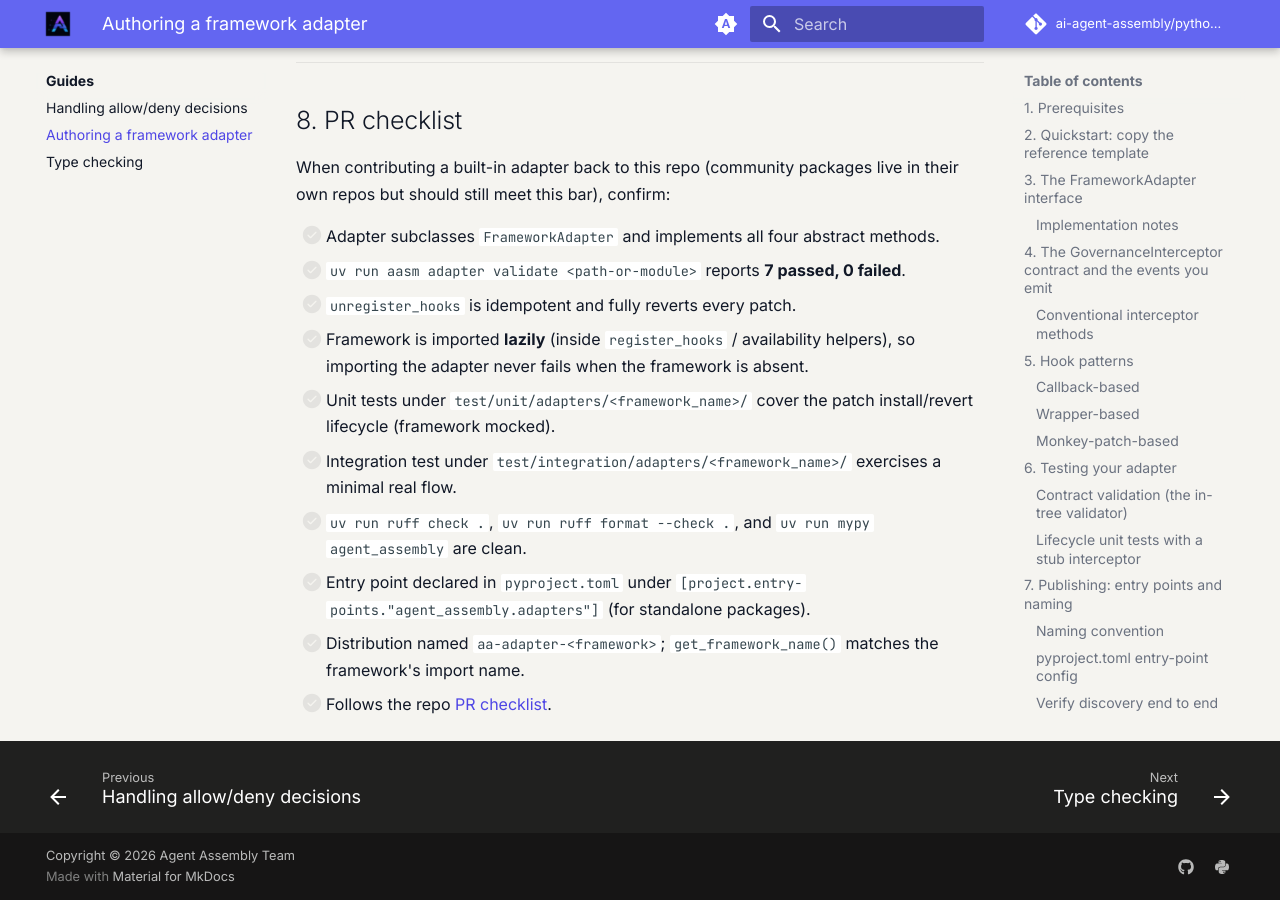
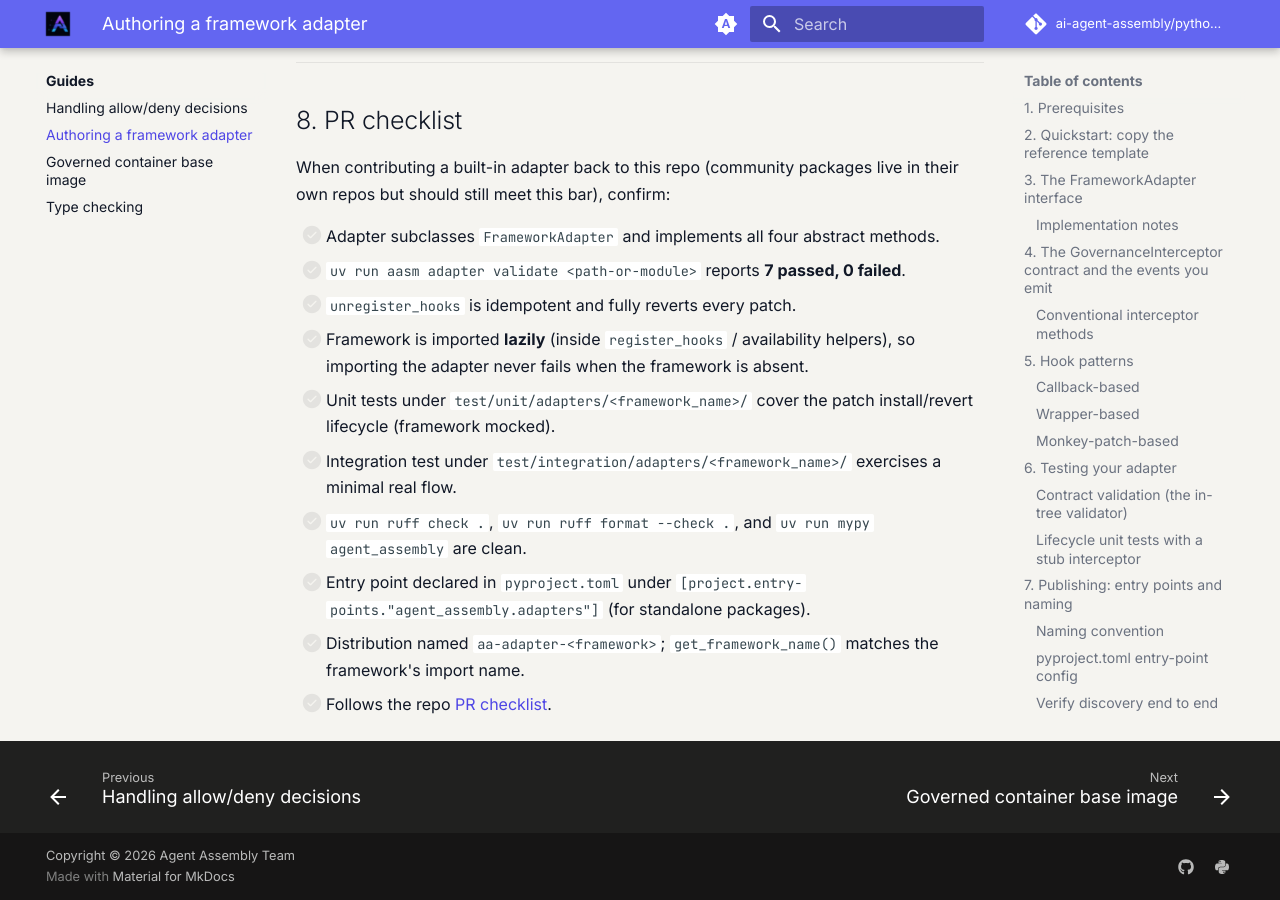
Before and after one commit to AI-agent-assembly/python-sdk, an MkDocs documentation site: the page built from docs/guides/authoring-adapters.md, in a window 1280 px wide and 900 px high, scrolled down 7611 px. Built offline with MkDocs 1.6.1 and Material for MkDocs 9.7.7, drawn with Linux system fonts in a browser that asks for light colours; comment, search, counter and statistics services are not loaded; the version menu is left out.

Commit message:
📝 (docs): Add container base image guide to nav

```diff
--- a/mkdocs.yml
+++ b/mkdocs.yml
@@ -215,6 +215,7 @@ nav:
       - guides/index.md
       - Handling allow/deny decisions: guides/handling-decisions.md
       - Authoring a framework adapter: guides/authoring-adapters.md
+      - Governed container base image: guides/container-base-image.md
       - Type checking: guides/type-checking.md
   - Examples:
       - examples/index.md
```
